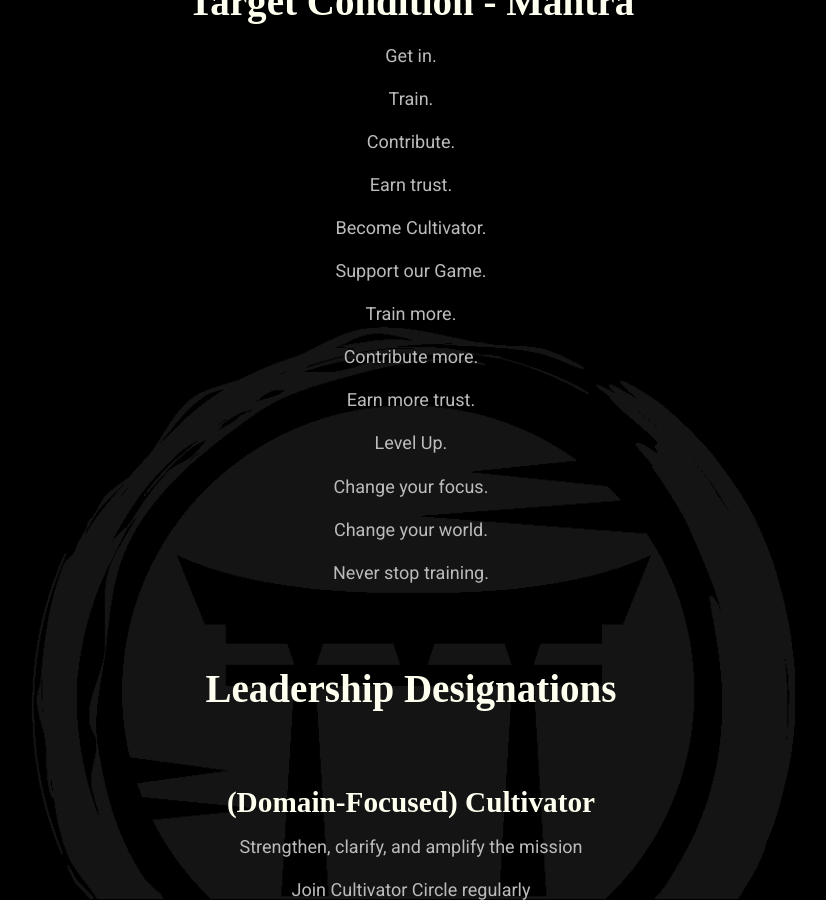
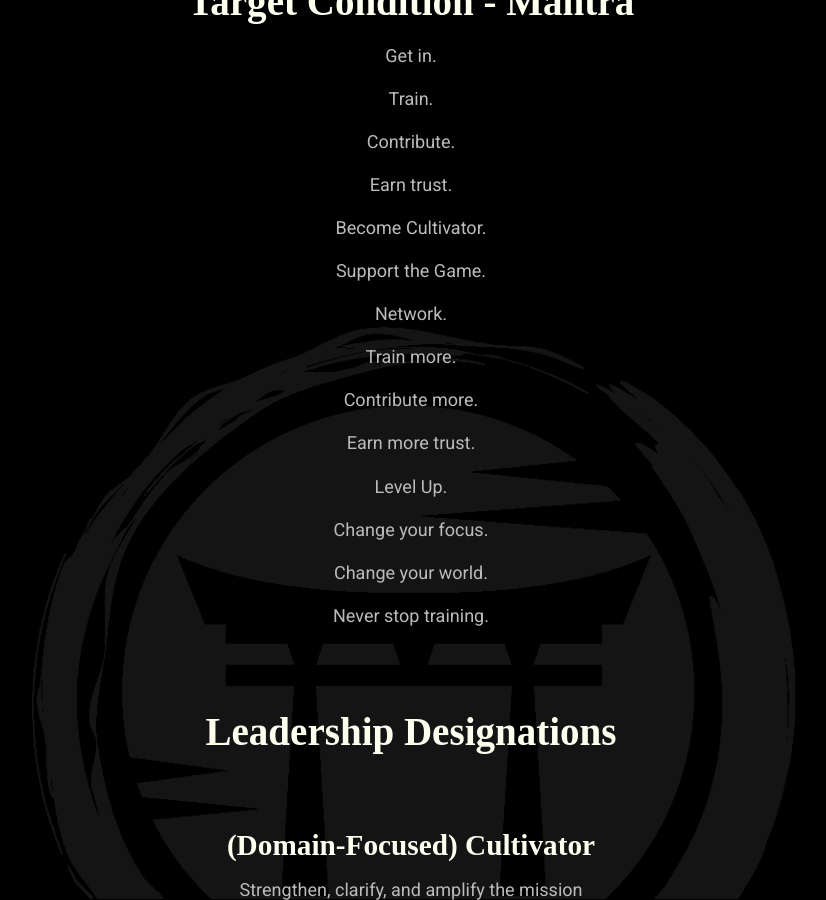
Before and after one commit to mindset-dojo/mindset-dojo.github.io, a Jekyll site: the page built from project.md, in a window 1280 px wide and 900 px high, scrolled down 1974 px. Shown: the whole window, without its empty margins (229-1055 px from the left). Built offline with Jekyll 4.4.1, drawn with Linux system fonts in a browser that asks for light colours; some web fonts are replaced.

Commit message:
fix(sections): language.

```diff
--- a/_data/sections/program.yaml
+++ b/_data/sections/program.yaml
@@ -179,7 +179,9 @@ sections:
         - "Level Up."
         - "Be Sensei."
         - "Make your own Game."
-        - "Be like fungi, spread your Game."
+        - "Be like fungi."
+        - "Network."
+        - "Spread the Game."
         - "Never stop training."
   - type: designations
     data:
--- a/_data/sections/project.yaml
+++ b/_data/sections/project.yaml
@@ -45,7 +45,8 @@ sections:
         - "Contribute."
         - "Earn trust."
         - "Become Cultivator."
-        - "Support our Game."
+        - "Support the Game."
+        - "Network."
         - "Train more."
         - "Contribute more."
         - "Earn more trust."
```
